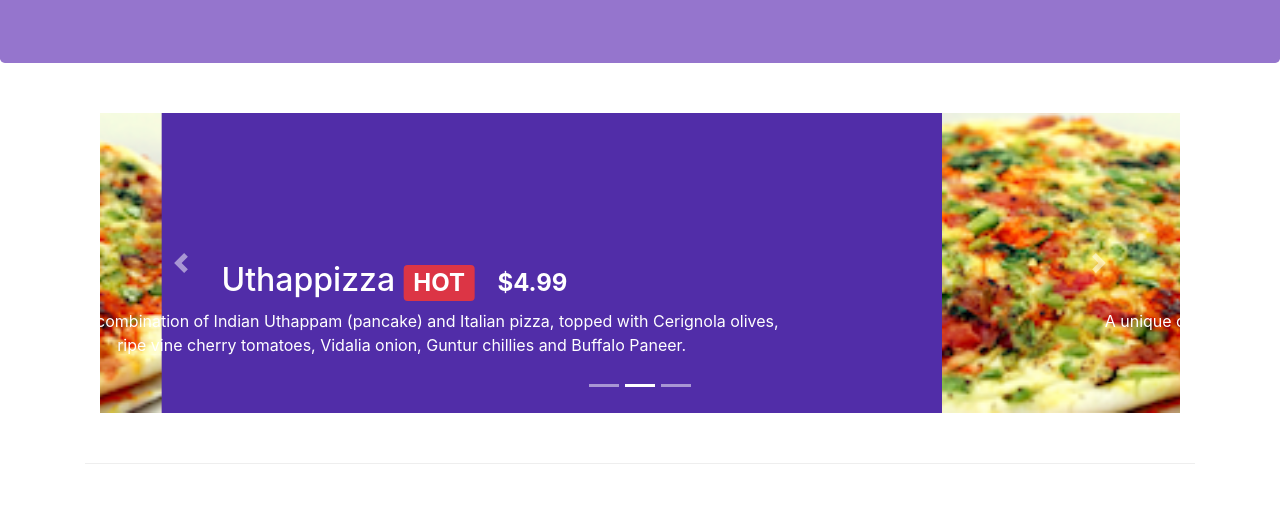
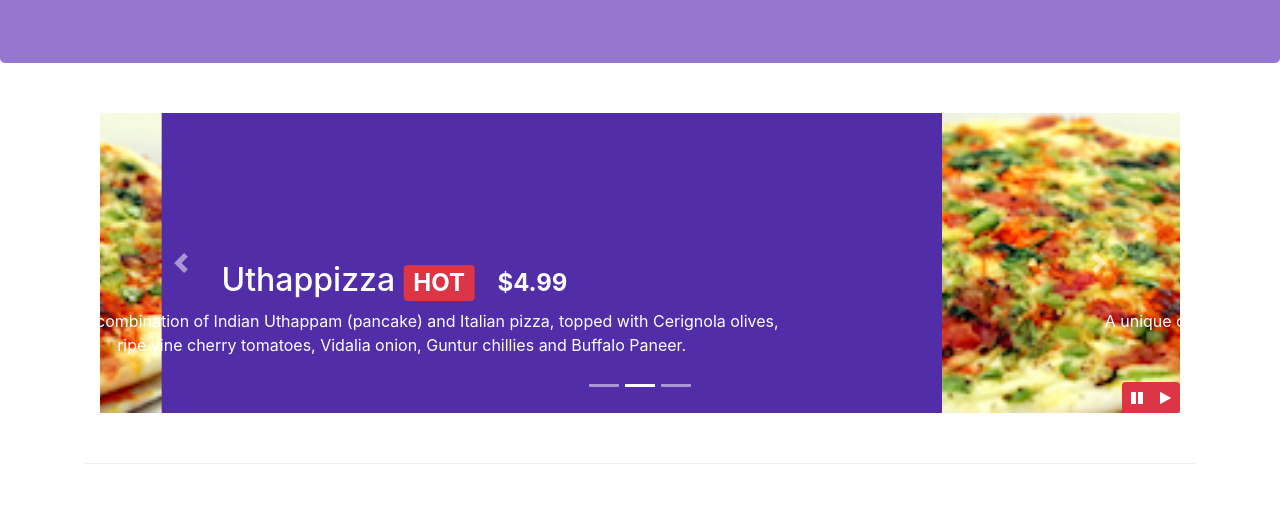
Before and after one commit to tulna07/coursera-hkust-jogesh, a website: page fe-bootstrap4/index.html in a window 1280 px wide. Shown: the part 271-800 px from the top of the page. Drawn offline with nearby package versions, Linux system fonts and the light colour scheme.

Commit message:
bootstrap jquery

```diff
--- a/fe-bootstrap4/css/styles.css
+++ b/fe-bootstrap4/css/styles.css
@@ -72,3 +72,9 @@ body {
 .jumbotron h1 + p {
   color: floralwhite !important;
 }
+
+#btn-carousel {
+  right: 0;
+  bottom: 0;
+  position: absolute;
+}
--- a/fe-bootstrap4/index.html
+++ b/fe-bootstrap4/index.html
@@ -403,6 +403,14 @@
             >
               <span class="carousel-control-next-icon"></span>
             </a>
+            <div class="btn-group" id="btn-carousel">
+              <button class="btn btn-danger btn-sm" id="carousel-pause">
+                <span class="fa fa-pause"></span>
+              </button>
+              <button class="btn btn-danger btn-sm" id="carousel-play">
+                <span class="fa fa-play"></span>
+              </button>
+            </div>
           </div>
         </div>
       </div>
@@ -553,5 +561,16 @@
     <script src="node_modules/jquery/dist/jquery.slim.min.js"></script>
     <script src="node_modules/popper.js/dist/umd/popper.min.js"></script>
     <script src="node_modules/bootstrap/dist/js/bootstrap.min.js"></script>
+    <script>
+      $(document).ready(function () {
+        $("#mycarousel").carousel({ interval: 1000 });
+        $("#carousel-pause").click(function () {
+          $("#mycarousel").carousel("pause");
+        });
+        $("#carousel-play").click(function () {
+          $("#mycarousel").carousel("cycle");
+        });
+      });
+    </script>
   </body>
 </html>
```
